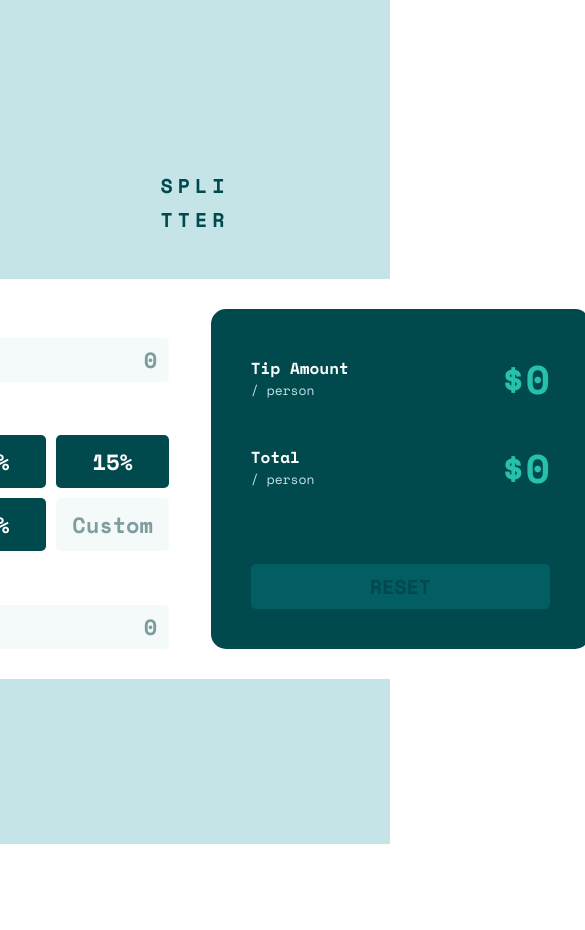
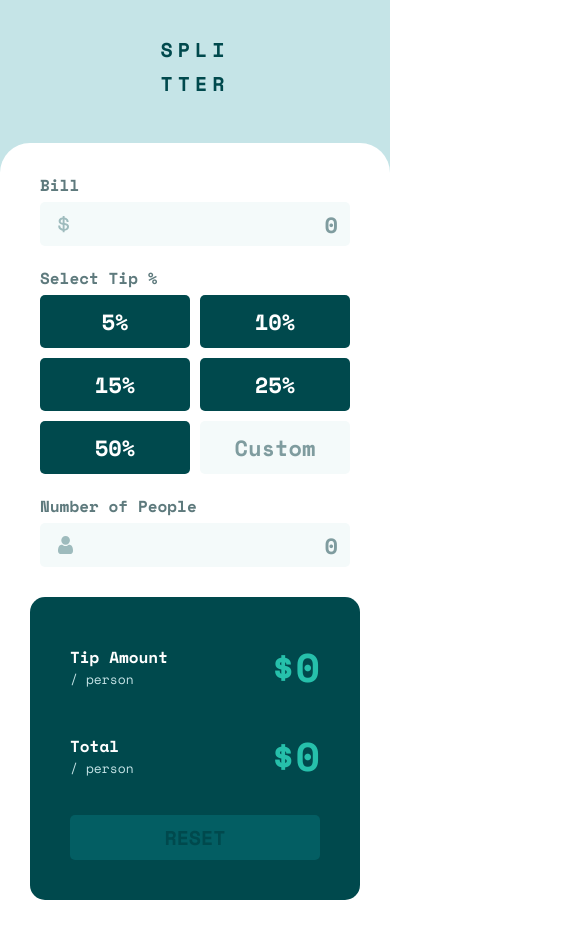
Before and after one commit to Manmeet567/tip-calculator, a React (Vite) app: page / in a window 390 px wide. Shown: the top 930 px of the page, 585 px wide, since content can reach past the window. Before the commit the page ends 844 px from the top, so only its background shows below. Built offline with nearby package versions, Linux system fonts and the light colour scheme.

Commit message:
finished design and made it responsive

```diff
--- a/src/App.css
+++ b/src/App.css
@@ -24,7 +24,7 @@
 
 .tip-calculator {
   background-color: var(--neutral-light-grayish-cyan);
-  height: 100vh;
+  min-height: 100vh;
   max-width: 100%;
   display: flex;
   justify-content: center;
@@ -118,11 +118,11 @@
   gap: 10px;
 }
 
-.stc-container {
+/* .stc-container {
   display: grid;
   grid-template-columns: repeat(3, 1fr);
   gap: 10px;
-}
+} */
 
 .stc-container button {
   width: 100%;
@@ -232,3 +232,35 @@
   background-color: hsl(183, 94%, 20%);
   cursor: not-allowed;
 }
+
+@media screen and (max-width: 850px) {
+  .heading {
+    margin-top: 30px;
+  }
+  .main-calculator-container {
+    width: 100%;
+    flex-direction: column;
+    height: auto;
+    border-bottom-left-radius: 0;
+    border-bottom-right-radius: 0;
+  }
+  .main-calculator-container > div {
+    width: 100%;
+  }
+  .main-calculator-container > div:nth-child(1) {
+    margin-bottom: 30px;
+  }
+  .people-input > p,
+  .select-tip-container > p {
+    margin-top: 20px;
+  }
+  .stc-container {
+    display: grid;
+    grid-template-columns: repeat(2, 1fr);
+    grid-template-rows: repeat(3, auto);
+    gap: 10px;
+  }
+  .right-container > button {
+    margin-top: 30px;
+  }
+}
```
